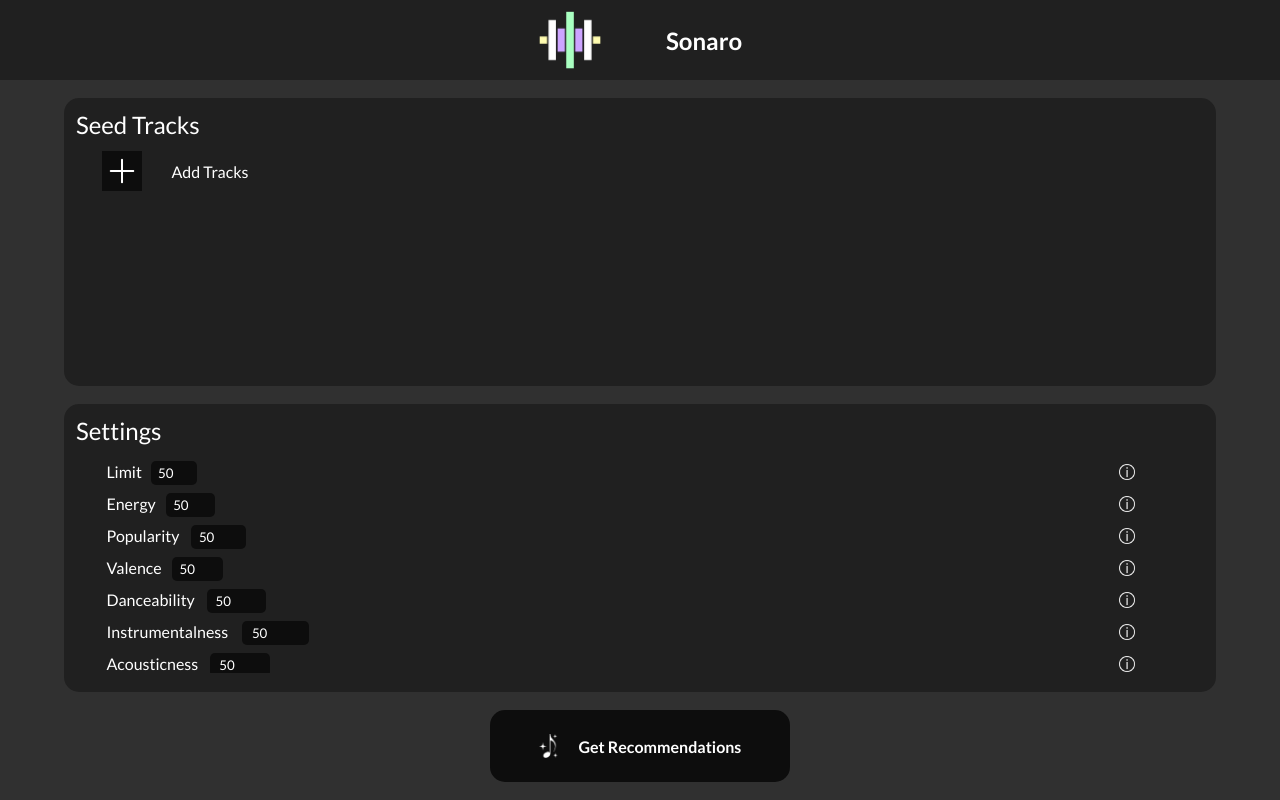
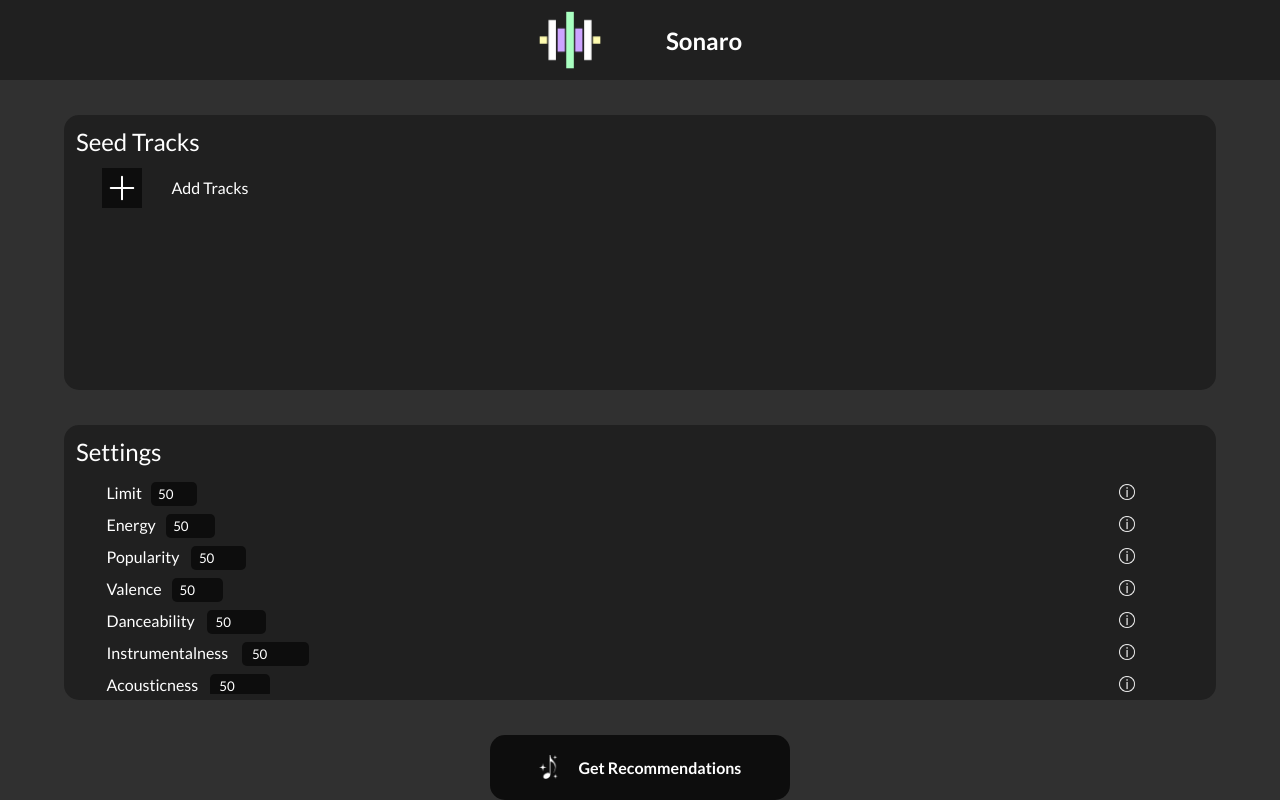
Before and after one commit to luca-miniati/sonaro, a Vue app: page /findtracks in a window 1280 px wide. Built offline with nearby package versions, Linux system fonts and the light colour scheme.

Commit message:
update layout

```diff
--- a/public/index.html
+++ b/public/index.html
@@ -3,7 +3,7 @@
   <head>
     <meta charset="utf-8">
     <meta http-equiv="X-UA-Compatible" content="IE=edge">
-    <meta name="viewport" content="width=device-width,initial-scale=1.0">
+    <meta name="viewport" content="width=device-width, initial-scale=1.0, maximum-scale=1.0, user-scalable=no">
     <link rel="icon" href="<%= BASE_URL %>favicon.png">
     <title><%= htmlWebpackPlugin.options.title %></title>
   </head>
--- a/src/components/FindTracks.vue
+++ b/src/components/FindTracks.vue
@@ -1,5 +1,6 @@
 <template>
     <div class="find-tracks">
+        <div class="all-settings">
             <div class="outer-section">
                 <p class="section-title">Seed Tracks</p>
                 <p id="no-tracks-selected">Add at least 1 track</p>
@@ -12,7 +13,7 @@
                         <li v-for="track in searchResults" :key="track.id" @click="selectTrack(track)">
                             <div class="track">
                                 <div style="display: flex; align-items: center;">
-                <img :src="track.album.images[0].url">
+                                    <img :src="track.album.images[1].url">
                                     <div class="track-info">
                                         <p class="track-name">{{ track.name }}</p>
                                         <div class="artist-info">
@@ -27,7 +28,7 @@
                         <li v-for="track in selectedTracks" :key="track.id">
                             <div class="track">
                                 <div style="display: flex; align-items: center;">
-                <img :src="track.album.images[0].url">
+                                    <img :src="track.album.images[1].url">
                                     <div class="track-info">
                                         <p class="track-name">{{ track.name }}</p>
                                         <div class="artist-info">
@@ -64,7 +65,7 @@
                     </div>
                 </div>
             </div>
-
+        </div>
         <div class="get-recommendations-button" @click=getRecommendations>
             <img src="@/assets/getrecommendations.png">
             <p>Get Recommendations</p>
@@ -214,7 +215,6 @@ export default {
                     }
                 } else {
                     this.searchResults = []
-        console.log("access token: " + this.getAccessToken())
                 }
             },
             searchInput() {
@@ -240,6 +240,8 @@ export default {
             selectTrack(track) {
                 document.querySelector('#no-tracks-selected').style.display = "none"
 
+                console.log("track: " + track.id)
+                console.log("index: " + this.selectedTracks.indexOf(track))
                 this.selectedTracks.push(track)
                 this.searchResults = []
 
--- a/src/components/globals.css
+++ b/src/components/globals.css
@@ -6,8 +6,18 @@
   height: 90vh;
   color: #FFF;
 }
+
+.all-settings {
+  display: flex;
+  flex-direction: column;
+  width: 100%;
+  height: 100%;
+  align-items: center;
+  justify-content: space-evenly;
+}
+
 .outer-section {
-  height: 40%;
+  height: 42%;
   width: 90%;
   border-radius: 15px;
   background-color: #202020;
```
Lines whose indentation alone changed are shown as unchanged.
